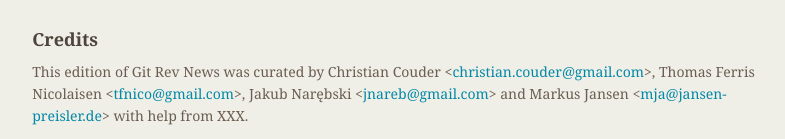
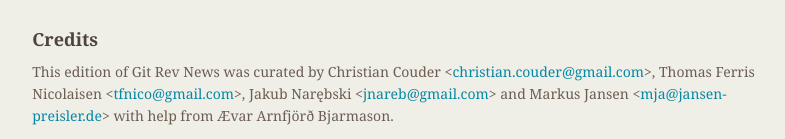
Before and after one commit to git/git.github.io, a Jekyll site: the page built from rev_news/drafts/edition-26.md, in a window 1280 px wide and 900 px high, scrolled down 5622 px. Shown: the part 758-897 px from the top of the window, without its empty margins (339-1124 px from the left). Built offline with Jekyll 4.4.1, drawn with Linux system fonts in a browser that asks for light colours.

Commit message:
rn-26: add AEvar into the helpers

```diff
--- a/rev_news/drafts/edition-26.md
+++ b/rev_news/drafts/edition-26.md
@@ -410,4 +410,4 @@
 Thomas Ferris Nicolaisen &lt;<tfnico@gmail.com>&gt;,
 Jakub Narębski &lt;<jnareb@gmail.com>&gt; and
 Markus Jansen &lt;<mja@jansen-preisler.de>&gt;
-with help from XXX.
+with help from Ævar Arnfjörð Bjarmason.
```
